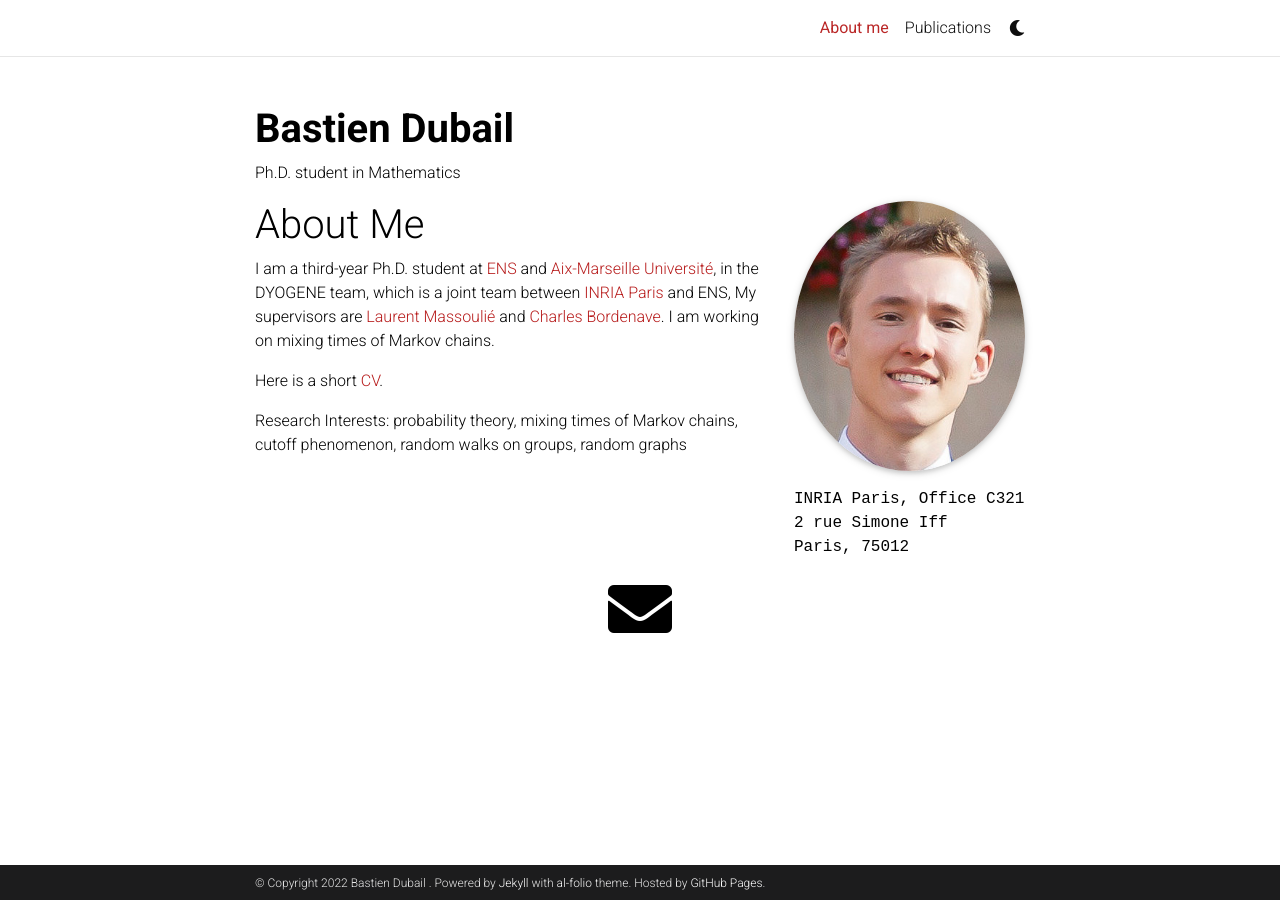
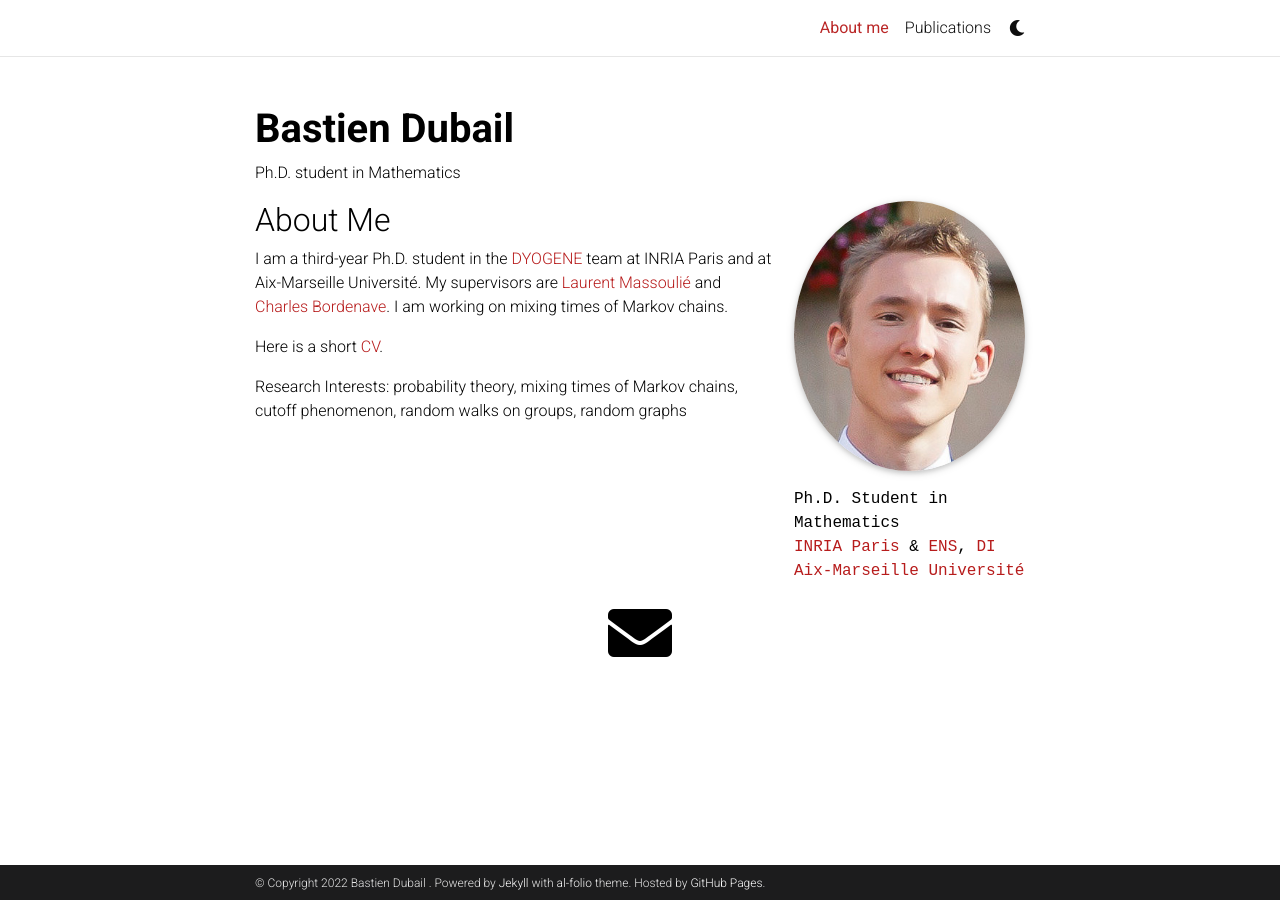
Before and after one commit to bdubail/bdubail.github.io, a Jekyll site: the page built from _pages/about.md, in a window 1280 px wide. Built offline with Jekyll 4.4.1, drawn with Linux system fonts in a browser that asks for light colours; full-size pictures stand in for the smaller copies a plugin makes; comment, search, counter and statistics services are not loaded; a style sheet for code colours, icons or effects is not loaded.

Commit message:
Update about.md

```diff
--- a/_pages/about.md
+++ b/_pages/about.md
@@ -9,18 +9,18 @@
   image: photo.jpeg
   image_circular: true # crops the image to make it circular
   address: >
-    <p>INRIA Paris, Office C321 </p>
-    <p>2 rue Simone Iff </p>
-    <p>Paris, 75012</p>
+    <p> Ph.D. Student in Mathematics </p>
+    <p> <a href="https://www.inria.fr/fr/centre-inria-de-paris">INRIA Paris</a> & <a href="https://www.ens.psl.eu/">ENS</a>, <a href="https://www.di.ens.fr/">DI</a> </p>
+    <p><a href="https://www.univ-amu.fr/">Aix-Marseille Université </a> </p>
 
 news: false  # includes a list of news items
 selected_papers: false # includes a list of papers marked as "selected={true}"
 social: true  # includes social icons at the bottom of the page
 ---
 
-# About Me
+## About Me
 
-I am a third-year Ph.D. student at [ENS](https://www.ens.psl.eu/) and [Aix-Marseille Université](https://www.univ-amu.fr/), in the DYOGENE team, which is a joint team between [INRIA Paris](https://www.inria.fr/fr/centre-inria-de-paris) and ENS,  My supervisors are [Laurent Massoulié](https://www.di.ens.fr/laurent.massoulie/) and [Charles Bordenave](http://www.i2m.univ-amu.fr/perso/charles.bordenave/). I am working on mixing times of Markov chains.
+I am a third-year Ph.D. student in the [DYOGENE](https://www.di.ens.fr/dyogene/index.html) team at INRIA Paris and at Aix-Marseille Université. My supervisors are [Laurent Massoulié](https://www.di.ens.fr/laurent.massoulie/) and [Charles Bordenave](http://www.i2m.univ-amu.fr/perso/charles.bordenave/). I am working on mixing times of Markov chains.
 
 
 Here is a short [CV](/assets/pdf/CV_english.pdf).
```
